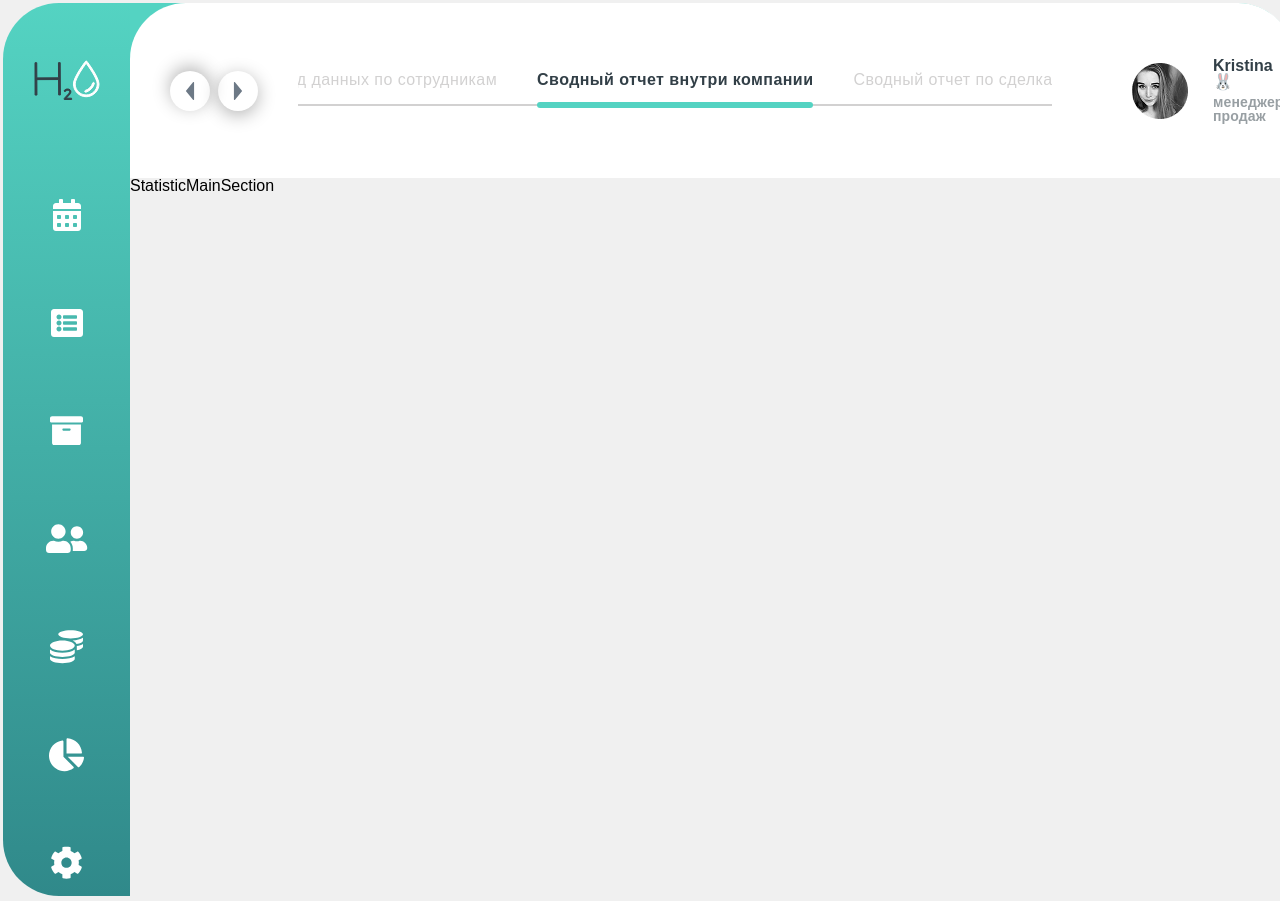
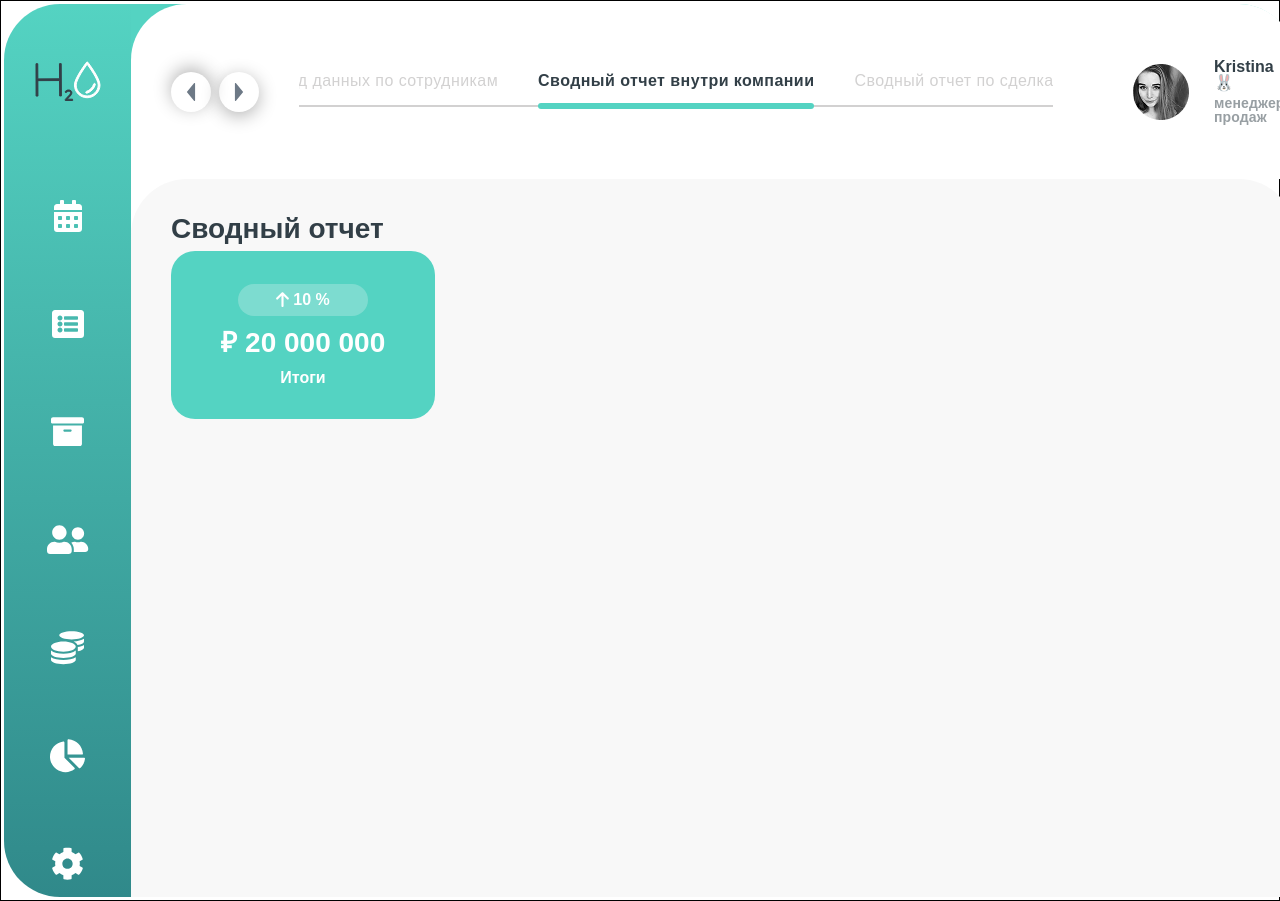
Before and after one commit to bemyexe/cleaning, a React (Vite) app: page / in a window 1280 px wide. Built offline with nearby package versions, Linux system fonts and the light colour scheme.

Commit message:
feat(stat-info-block): feat

```diff
--- /dev/null
+++ b/src/app/pages/statistic-page/statistic-info-block/index.tsx
@@ -0,0 +1,29 @@
+import clsx from 'clsx';
+
+import {TrendIndicator} from '../../../../shared/ui/trend-indicator';
+
+import './style.scss';
+
+interface StatisticInfoBlockProps {
+  className?: string;
+  sum: number;
+  division: string;
+  active: boolean;
+}
+
+export const StatisticInfoBlock = ({
+  className,
+  sum,
+  division,
+  active,
+}: StatisticInfoBlockProps) => (
+  <div className={clsx({className, 'statistic-info-block': true, active})}>
+    <TrendIndicator percent={10} trend="up" active={active} />
+    <div className="statistic-info-block-wrapper">
+      <span>₽</span>
+      <p className="statistic-info-block__sum">{sum.toLocaleString('ru-RU')}</p>
+    </div>
+
+    <p className="statistic-info-block__division">{division}</p>
+  </div>
+);
--- /dev/null
+++ b/src/app/pages/statistic-page/statistic-info-block/style.scss
@@ -0,0 +1,40 @@
+.statistic-info-block {
+  max-width: 264px;
+  max-height: 168px;
+  width: 100%;
+  height: 100%;
+  border-radius: 24px;
+  background-color: var(--white);
+  display: flex;
+  flex-direction: column;
+  justify-content: center;
+  align-items: center;
+  gap: 13px;
+
+  .statistic-info-block-wrapper {
+    display: flex;
+    align-items: center;
+    gap: 8px;
+    font-size: 28px;
+    font-weight: 600;
+    color: var(--main-text);
+  }
+
+  .statistic-info-block__division {
+    font-size: 16px;
+    font-weight: 600;
+    color: var(--main-text);
+  }
+
+  &.active {
+    background-color: var(--main);
+
+    .statistic-info-block-wrapper {
+      color: var(--white);
+    }
+
+    .statistic-info-block__division {
+      color: var(--white);
+    }
+  }
+}
--- a/src/app/pages/statistic-page/statistic-main-section/index.tsx
+++ b/src/app/pages/statistic-page/statistic-main-section/index.tsx
@@ -1,3 +1,10 @@
+import {StatisticInfoBlock} from '../statistic-info-block';
+
 import './style.scss';
 
-export const StatisticMainSection = () => <main>StatisticMainSection</main>;
+export const StatisticMainSection = () => (
+  <main className="statistic-main-section">
+    <h1 className="statistic-main-section__title">Сводный отчет</h1>
+    <StatisticInfoBlock division="Итоги" sum={20000000} active />
+  </main>
+);
--- a/src/app/pages/statistic-page/statistic-main-section/style.scss
+++ b/src/app/pages/statistic-page/statistic-main-section/style.scss
@@ -0,0 +1,13 @@
+.statistic-main-section {
+  background-color: var(--gray-bg);
+  height: 100%;
+  border-radius: 56px 56px 0 0;
+  padding: 28px 40px 0 40px;
+
+  .statistic-main-section__title {
+    color: var(--main-text);
+    font-weight: 800;
+    font-size: 28px;
+    line-height: 44px;
+  }
+}
--- a/src/app/pages/statistic-page/style.scss
+++ b/src/app/pages/statistic-page/style.scss
@@ -1,4 +1,6 @@
 .statistic-page {
-  max-width: 1400px;
   width: 100%;
+  height: inherit;
+  display: flex;
+  flex-direction: column;
 }
--- a/src/app/style.scss
+++ b/src/app/style.scss
@@ -5,4 +5,5 @@
   min-height: 100vh;
   padding: 3px;
   margin: 0 auto;
+  border: 1px solid black;
 }
--- /dev/null
+++ b/src/shared/ui/trend-indicator/index.tsx
@@ -0,0 +1,34 @@
+import clsx from 'clsx';
+
+import Arrow from '../../../assets/arrow.svg?react';
+
+import './style.scss';
+
+interface TrendIndicatorProps {
+  className?: string;
+  percent: number;
+  trend: 'up' | 'down';
+  active: boolean;
+}
+
+export const TrendIndicator = ({
+  percent,
+  className,
+  trend,
+  active,
+}: TrendIndicatorProps) => (
+  <div
+    className={clsx({
+      className,
+      'trend-indicator': true,
+      [trend]: true,
+      active,
+    })}>
+    <Arrow
+      className={clsx({
+        'trend-indicator-icon': true,
+      })}
+    />
+    {percent} %
+  </div>
+);
--- /dev/null
+++ b/src/shared/ui/trend-indicator/style.scss
@@ -0,0 +1,36 @@
+.trend-indicator {
+  padding: 8px 38px;
+  border-radius: 24px;
+  display: flex;
+  align-items: center;
+  justify-content: center;
+  gap: 4px;
+
+  &.up {
+    background-color: color-mix(in srgb, var(--main) 20%, transparent);
+    color: var(--main);
+    font-weight: 600;
+    font-size: 16px;
+    &.active {
+      background-color: color-mix(in srgb, var(--gray-bg) 25%, transparent);
+      color: var(--white);
+      .trend-indicator-icon {
+        fill: var(--white);
+      }
+    }
+    .trend-indicator-icon {
+      fill: var(--main);
+    }
+  }
+
+  &.down {
+    background-color: color-mix(in srgb, var(--danger-mark) 20%, transparent);
+    color: var(--danger-mark);
+    font-weight: 600;
+    font-size: 16px;
+    .trend-indicator-icon {
+      fill: var(--danger-mark);
+      transform: rotate(180deg);
+    }
+  }
+}
--- a/src/styles/global.scss
+++ b/src/styles/global.scss
@@ -129,7 +129,7 @@ section {
 }
 body {
   line-height: 1;
-  background-color: #f0f0f0;
+  background-color: white;
 }
 ol,
 ul {
```
